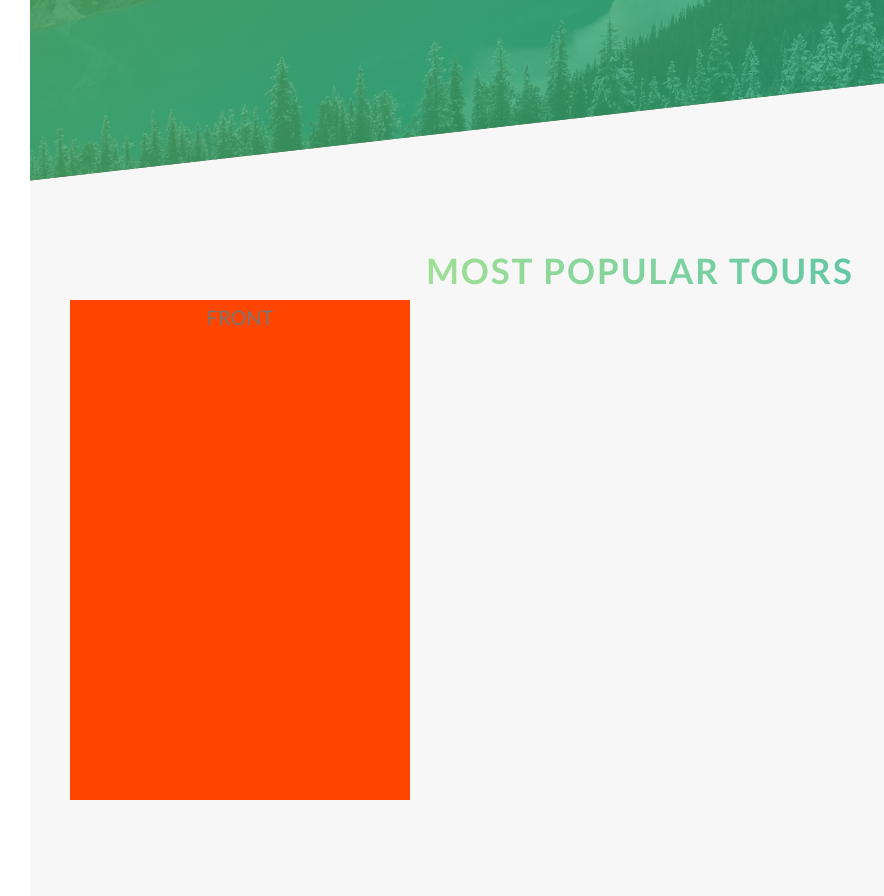
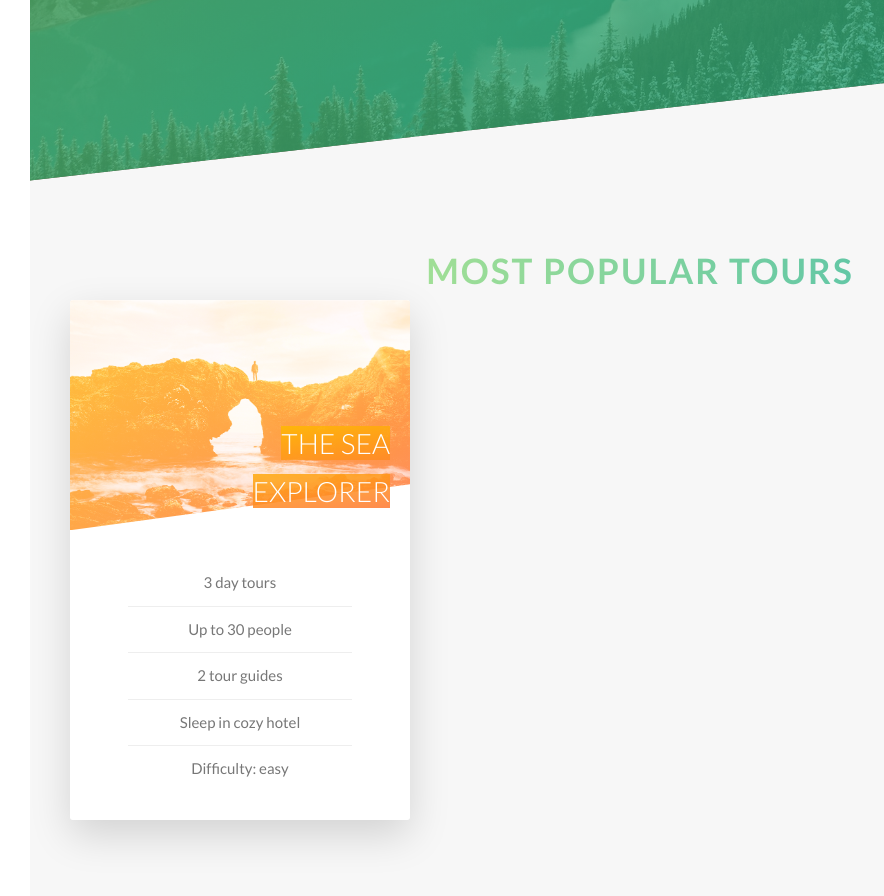
Before and after one commit to Davyyd1/outdoorsWebsite, a website: page index.html in a window 1280 px wide. Shown: the part 2100-2996 px from the top of the page, without its empty margins (0-884 px from the left). Drawn offline with Linux system fonts and the light colour scheme.

Commit message:
most popular tours section - cards

```diff
--- a/index.html
+++ b/index.html
@@ -139,8 +139,32 @@
           <div class="row">
             <div class="col-1-of-3">
               <div class="card">
-                <div class="card__side card__side--front">FRONT</div>
-                <div class="card__side card__side--back">BACK</div>
+                <div class="card__side card__side--front">
+                  <div class="card__picture card__picture--1">&nbsp;</div>
+                  <h4 class="card__heading">
+                    <span class="card__heading-span--1">
+                      The sea explorer
+                    </span>
+                  </h4>
+                  <div class="card__details">
+                    <ul>
+                      <li>3 day tours</li>
+                      <li>Up to 30 people</li>
+                      <li>2 tour guides</li>
+                      <li>Sleep in cozy hotel</li>
+                      <li>Difficulty: easy</li>
+                    </ul>
+                  </div>
+                </div>
+                <div class="card__side card__side--back card__side--back-1">
+                  <div class="card__cta">
+                    <div class="card__price-box">
+                      <p class="card__price-only">Only</p>
+                      <p class="card__price-value">$297</p>
+                    </div>
+                    <a href="#" class="btn btn--white">Book now!</a>
+                  </div>
+                </div>
               </div>
             </div>
             <div class="col-1-of-3">
--- a/sass/abstracts/_variables.scss
+++ b/sass/abstracts/_variables.scss
@@ -4,9 +4,18 @@ $color-primary: #55c57a;
 $color-primary-light:  #7ed56fb7;
 $color-primary-dark: #28b485b7;
 
+$color-secondary-light: #ffb900;
+$color-secondary-dark: #ff7730;
+
+$color-tertiary-light: #2998ff;
+$color-tertiary-dark: #5643fa;
+
 $color-grey-light-1: #f7f7f7;
 
 $color-grey-dark: #777;
+$color-grey-light-2: #eee;
+
+
 $color-white: #Fff;
 $color-black: #000;
 
--- a/sass/components/_card.scss
+++ b/sass/components/_card.scss
@@ -2,34 +2,118 @@
     perspective: 150rem;
     -moz-perspective: 150rem;
     position: relative;
-    height: 50rem;
+    height: 52rem;
 
     &__side{
-        background-color: orangered;
-        height: 50rem;
+        height: 52rem;
         font-size: 2rem;
-        transition: all .8s;
+        transition: all .8s ease;
         position: absolute;
         top: 0;
         left: 0;
         width: 100%;
         backface-visibility: hidden;
+        border-radius: 3px;
+        overflow: hidden;
+        box-shadow: 0 1.5rem 4rem rgba($color-black, .15);
 
         &--front{
-            background-color: orangered;
+            background-color: $color-white;
         }
 
         &--back{
-            background-color: green;
+
             transform: rotateY(180deg);
+
+            &-1{
+                background-image: linear-gradient(to right bottom, $color-secondary-light, $color-secondary-dark);
+            }
         }
     }
 
     &:hover &__side--front{
-        transform: rotateY(180deg);
+        transform: rotateY(-180deg);
     }
 
     &:hover &__side--back{
         transform: rotateY(0deg);
     }
+
+    // front side styling
+    &__picture {
+        background-size: cover;
+        height: 23rem;
+        background-blend-mode: screen;
+        -webkit-clip-path: polygon(100% 0%, 100% 80%, 0% 100%, 0% 0%);
+        clip-path: polygon(100% 0%, 100% 80%, 0% 100%, 0% 0%);
+
+        &--1 {
+            background-image: linear-gradient(to right bottom, $color-secondary-light, $color-secondary-dark), url(../img/nat-5.jpg);
+        }
+        &--2 {
+            background-image: url(../img/nat-5.jpg);
+        }
+        &--2 {
+            background-image: url(../img/nat-5.jpg);
+        }
+    }
+
+    &__heading {
+        font-size: 2.8rem;
+        font-weight: 300;
+        text-transform: uppercase;
+        text-align: right;
+        color: $color-white;
+        position: absolute;
+        top: 12rem;
+        right: 2rem;
+        width: 70%;
+
+    }
+
+    &__heading-span {
+        padding: 1rem 1.5rem;
+        -webkit-box-decoration-break: clone;
+        box-decoration-break: clone;
+
+        &--1 {
+            background-image: linear-gradient(to right bottom, rgba($color-secondary-light, .85), rgba($color-secondary-dark, .85));
+        }
+    }
+
+    &__details {
+        padding: 3rem;
+
+        ul {
+            list-style: none;
+            width: 80%;
+            margin: 0 auto;
+
+            li {
+                text-align: center;
+                font-size: 1.5rem;
+                padding: 1rem;
+
+                &:not(:last-child){
+                    border-bottom: 1px solid $color-grey-light-2;
+                }
+            }
+        }
+    }
+
+    // back side styling
+    &__cta {
+        position: absolute;
+        top: 50%;
+        left: 50%;
+        transform: translate(-50%, -50%);
+    }
+
+    &__price-box {
+
+    }
+
+    &__price-only {
+
+    }
 }
--- a/sass/layout/_header.scss
+++ b/sass/layout/_header.scss
@@ -4,6 +4,7 @@
     background-size: cover;
     background-position: top;
     position: relative;
+    -webkit-clip-path: polygon(0 0, 100% 0, 100% 75vh, 0 100%);
     clip-path: polygon(0 0, 100% 0, 100% 75vh, 0 100%);
 
     &__logo-box{
```
Also changed, not shown: css/style.css, 1 other file.
